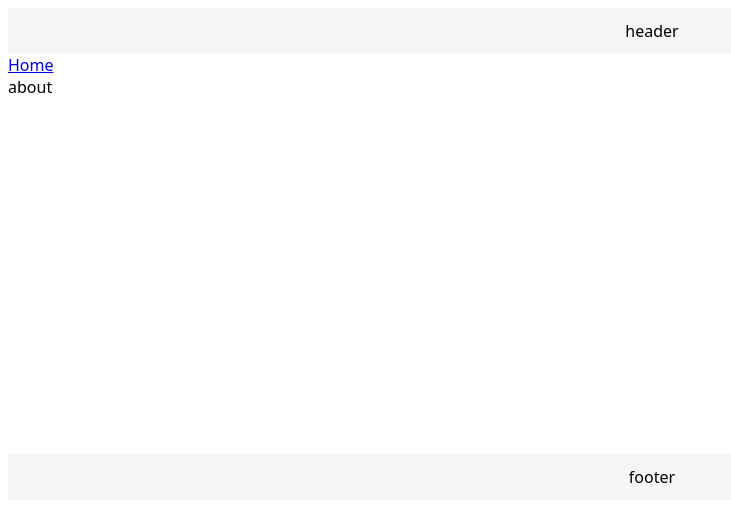
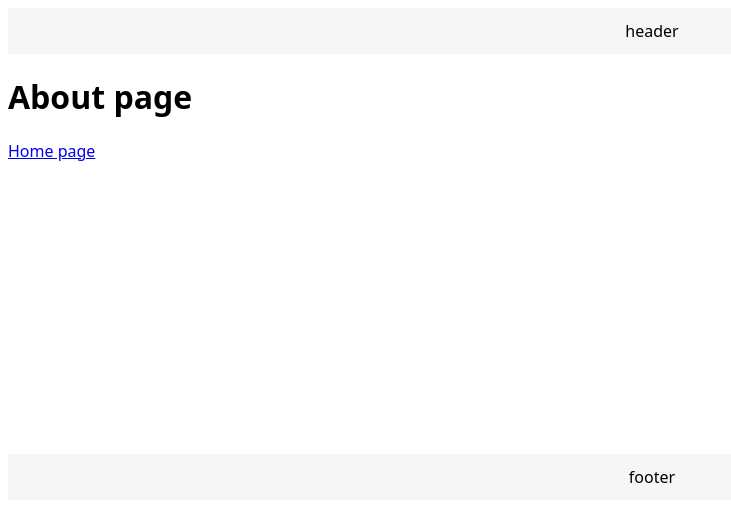
Before and after one commit to CharleeWa/nuxt3-starter-template, a Nuxt app: page /about in a window 1280 px wide. Shown: the top 522 px of the page, without its empty margins (0-731 px from the left). Built offline with nearby package versions, Linux system fonts and the light colour scheme.

Commit message:
:sparkles: 增加页面过渡

```diff
--- a/app.vue
+++ b/app.vue
@@ -16,3 +16,15 @@ useHead({
     <NuxtPage />
   </NuxtLayout>
 </template>
+
+<style>
+.page-enter-active,
+.page-leave-active {
+  transition: all 0.1s;
+}
+.page-enter-from,
+.page-leave-to {
+  opacity: 0;
+  filter: blur(1rem);
+}
+</style>
--- a/nuxt.config.ts
+++ b/nuxt.config.ts
@@ -1,4 +1,7 @@
 export default defineNuxtConfig({
+  app: {
+    pageTransition: { name: 'page', mode: 'out-in' },
+  },
   typescript: {
     shim: false,
   },
--- a/pages/about.vue
+++ b/pages/about.vue
@@ -4,9 +4,9 @@ useHead({ title: 'about' })
 
 <template>
   <div>
+    <h1>About page</h1>
     <NuxtLink to="/">
-      Home
+      Home page
     </NuxtLink>
-    <AppAlert>about</AppAlert>
   </div>
 </template>
--- a/pages/index.vue
+++ b/pages/index.vue
@@ -4,9 +4,9 @@ useHead({ title: 'home' })
 
 <template>
   <div>
+    <h1>Home page</h1>
     <NuxtLink to="/about">
-      About
+      About page
     </NuxtLink>
-    <AppAlert>content</AppAlert>
   </div>
 </template>
```
